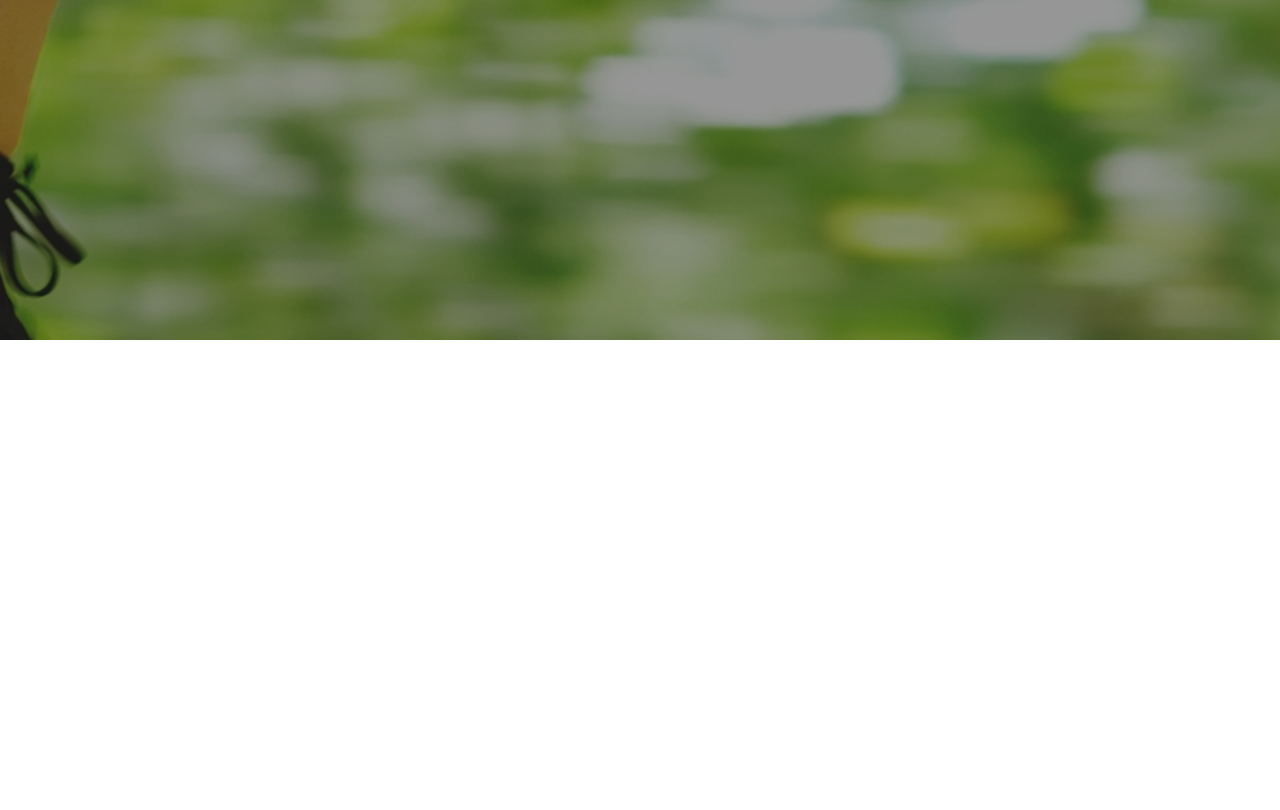
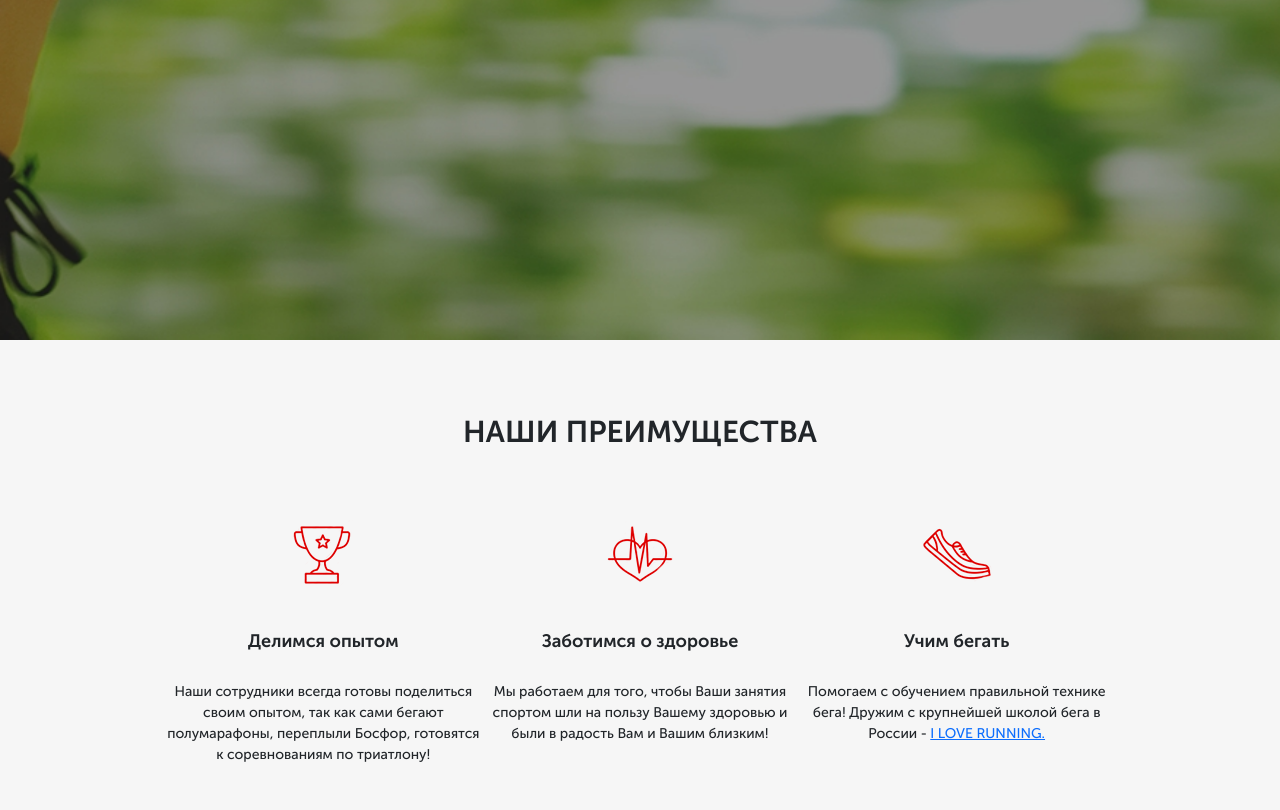
Before and after one commit to cbih88/pulse, a website: page src/index.html in a window 1280 px wide. Shown: the part 610-1420 px from the top of the page. Before the commit the page ends 950 px from the top, so only its background shows below. Drawn offline with Linux system fonts and the light colour scheme.

Commit message:
home work

```diff
--- a/gulpfile.js
+++ b/gulpfile.js
@@ -1,38 +1,38 @@
-const gulp        = require('gulp');
+const gulp = require('gulp');
 const browserSync = require('browser-sync');
 const sass = require('gulp-sass')(require('sass'));
+const rename = require("gulp-rename");
 const autoprefixer = require('gulp-autoprefixer');
-const rename = require("gulp-rename");
 const cleanCSS = require('gulp-clean-css');
 
 // Static server
 gulp.task('server', function() {
-
-    browserSync({
+    browserSync.init({
         server: {
             baseDir: "src"
         }
     });
-
-    gulp.watch("src/*.html").on('change', browserSync.reload);
 });
 
-gulp.task('styles', function() {
+gulp.task('styles', function(){
     return gulp.src("src/sass/**/*.+(scss|sass)")
         .pipe(sass({outputStyle: 'compressed'}).on('error', sass.logError))
         .pipe(rename({
             prefix: "",
             suffix: ".min",
-          }))
-        .pipe(autoprefixer())
+        }))
+        .pipe(autoprefixer({
+            overrideBrowserslist: ['last 2 versions'],
+            cascade: false
+        }))
         .pipe(cleanCSS({compatibility: 'ie8'}))
         .pipe(gulp.dest("src/css"))
         .pipe(browserSync.stream());
 });
 
-gulp.task('watch', function() {
-    gulp.watch("src/sass/**/*.+(scss|sass)", gulp.parallel('styles'));
+gulp.task('watch', function(){
+    gulp.watch("src/sass/**/*.+(scss|sass)", gulp.parallel("styles"));
     gulp.watch("src/*.html").on("change", browserSync.reload);
 });
 
-gulp.task('default', gulp.parallel('watch', 'server', 'styles'));
+gulp.task('default', gulp.parallel('watch','server', 'styles'));
--- a/src/index.html
+++ b/src/index.html
@@ -13,7 +13,7 @@
     <div class="promo">
         <div class="container">
             <header class="header">
-                <a href ="#" class="header__logo">
+                <a href="#" class="header__logo">
                     <img src="icons/logo.png" alt="logo">
                 </a>
                 <div class="header__official">
@@ -25,6 +25,7 @@
                     <button class="button">заказать звонок</button>
                 </div>
             </header>
+
             <div class="promo__wrapper">
                 <h1 class="promo__header">Подбор пульсометра</h1>
                 <h2 class="promo__subheader">с учётом Вашего уровня подготовки</h2>
@@ -45,12 +46,54 @@
                         Ответим
                         на все вопросы
                     </div>
-                    <button class="button button_main">заказать кОНСУЛЬТАЦИЮ</button>
-                    <div class="promo__link">
-                        или
-                        <a href="#">ПЕРЕЙТИ В КАТАЛОГ</a>
+                </div>
+
+                <button class="button button_main">заказать кОНСУЛЬТАЦИЮ</button>
+                <div class="promo__link">
+                    или
+                    <a href="#">ПЕРЕЙТИ В КАТАЛОГ</a>
+                </div>
+            </div>
+        </div>
+    </div>
+    <div class="advantages">
+        <div class="container">
+            <div class="advantages__header">
+                НАШИ ПРЕИМУЩЕСТВА
+            </div>
+            <div class="advantages__wrapper">
+                <div class="advantages__blocks">
+                    <div class="advantages__icon">
+                        <img src="icons/advantages/cup.png" alt="cup">
+                    </div>
+                    <div class="advantages__subheader">Делимся опытом</div>
+                    <div class="advantages__text">
+                        Наши сотрудники всегда готовы поделиться своим опытом,
+                        так как сами бегают полумарафоны, переплыли Босфор, готовятся к соревнованиям по триатлону!
                     </div>
                 </div>
+                <div class="advantages__blocks">
+                    <div class="advantages__icon">
+                        <img src="icons/advantages/heart.png" alt="heart">
+                    </div>
+                    <div class="advantages__subheader">Заботимся о здоровье</div>
+                    <div class="advantages__text">
+                        Мы работаем для того,
+                        чтобы Ваши занятия спортом шли на пользу Вашему здоровью и были в радость Вам и Вашим близким!
+                    </div>
+                </div>
+                <div class="advantages__blocks">
+                    <div class="advantages__icon">
+                        <img src="icons/advantages/shoe.png" alt="shoe">
+                    </div>
+                    <div class="advantages__subheader">Учим бегать</div>
+                    <div class="advantages__text">
+                        Помогаем с обучением
+                        правильной технике бега!
+                        Дружим с крупнейшей школой бега в России - <a href="#">I LOVE RUNNING.</a>
+                    </div>
+                </div>
+            </div>
         </div>
     </div>
 </body>
--- /dev/null
+++ b/src/sass/blocks/_advantages.scss
@@ -0,0 +1,34 @@
+.advantages{
+    min-height: 470px;
+    padding-top: 70px;
+    background-color: #f6f6f6;
+    &__header{
+        font-size: 30px;
+        font-weight: 700;
+        text-align: center;
+    }
+    &__wrapper{
+        display: flex;
+        justify-content: center;
+        margin-top: 65px;
+    }
+    &__blocks{
+        width: 100%;
+        display: flex;
+        flex-direction: column;
+        align-items: center;
+    }
+    &__icon{
+        margin-bottom: 38px;
+    }
+    &__subheader{
+        font-size: 18px;
+        font-weight: 700;
+        margin-bottom: 26px;
+    }
+    &__text{
+        font-size: 14px;
+        font-weight: 400;
+        text-align: center;
+    }
+}
--- a/src/sass/style.scss
+++ b/src/sass/style.scss
@@ -10,3 +10,4 @@
 @import 'blocks/promo';
 @import 'blocks/header.scss';
 @import 'blocks/buttons';
+@import 'blocks/advantages';
```
Also changed, not shown: package.json (+11 -8 lines), src/css/style.min.css, 2 other files.
